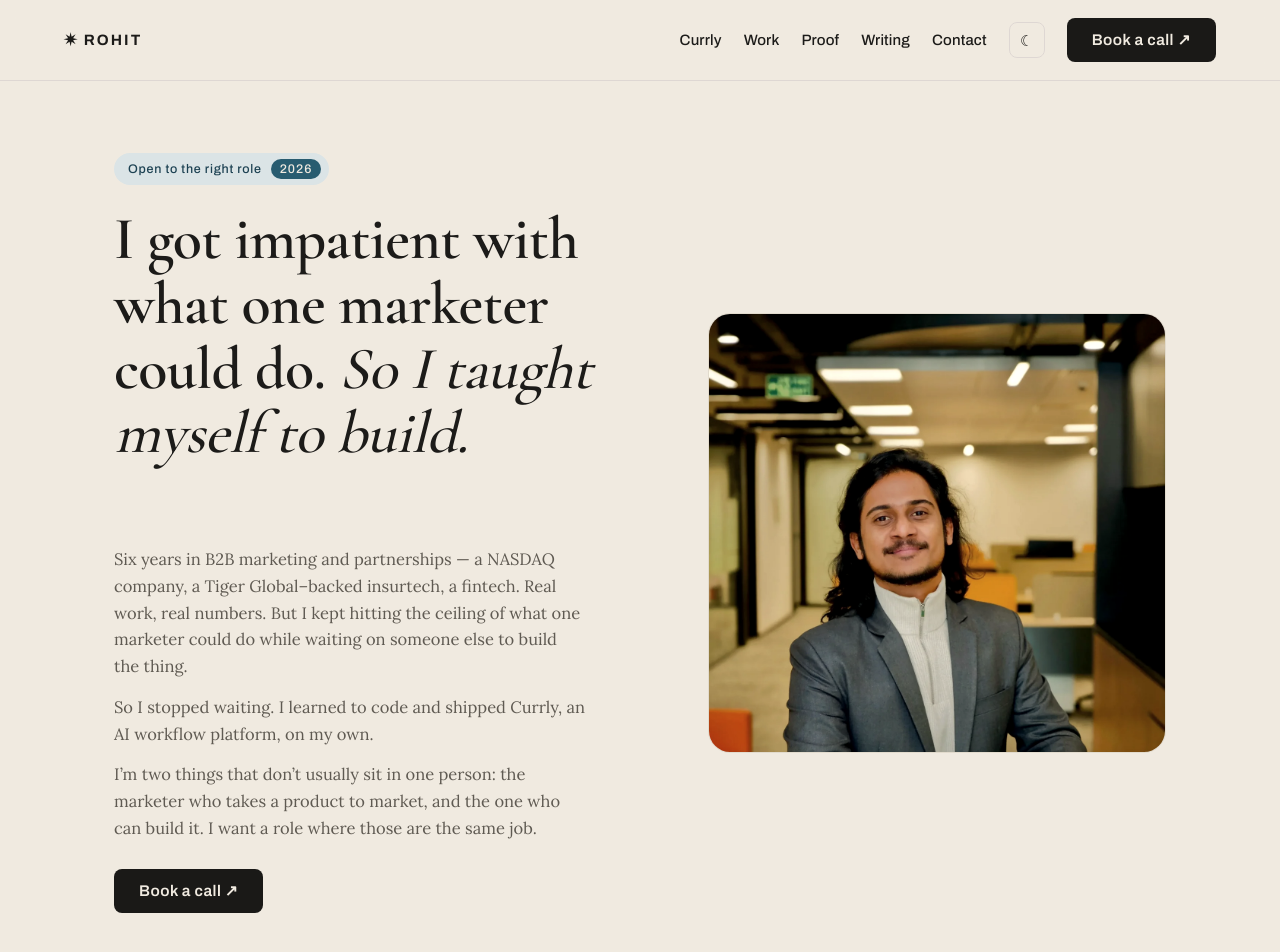
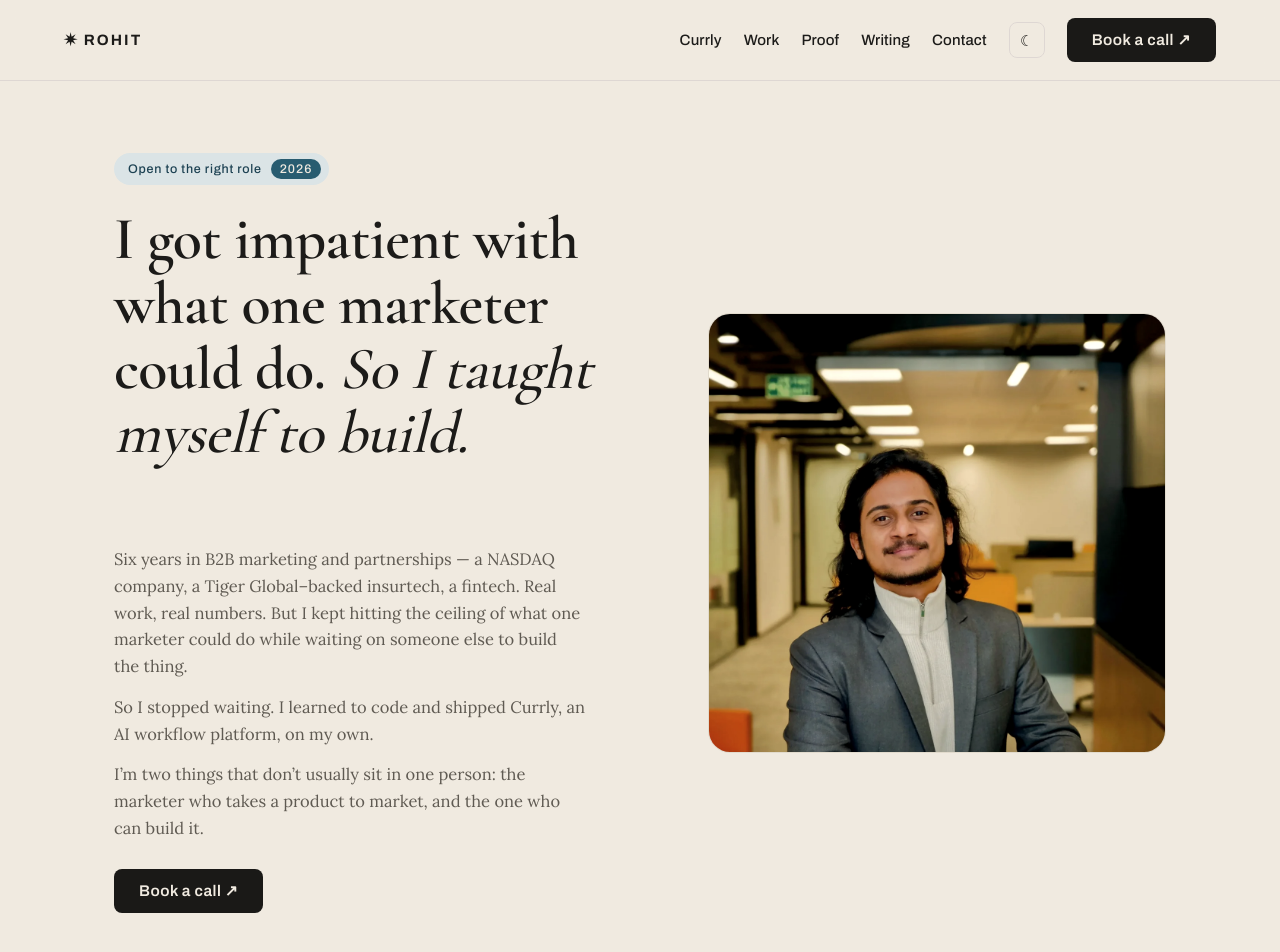
Before and after one commit to rohit1703/rohit-executive-portfolio, a Next.js app: page / in a window 1280 px wide. Shown: the top 952 px of the page. Built offline with nearby package versions, Linux system fonts and the light colour scheme.

Commit message:
copy(hero): drop 'I want a role where those are the same job' line

```diff
--- a/app/page.tsx
+++ b/app/page.tsx
@@ -73,8 +73,7 @@ export default function Home() {
           </p>
           <p className="lead">
             I&rsquo;m two things that don&rsquo;t usually sit in one person: the marketer who
-            takes a product to market, and the one who can build it. I want a role where
-            those are the same job.
+            takes a product to market, and the one who can build it.
           </p>
           <div style={{ display: 'flex', gap: 12, flexWrap: 'wrap', marginTop: 28 }}>
             <a className="pill pill-primary" href={CAL} target="_blank" rel="noopener noreferrer">Book a call ↗</a>
```
